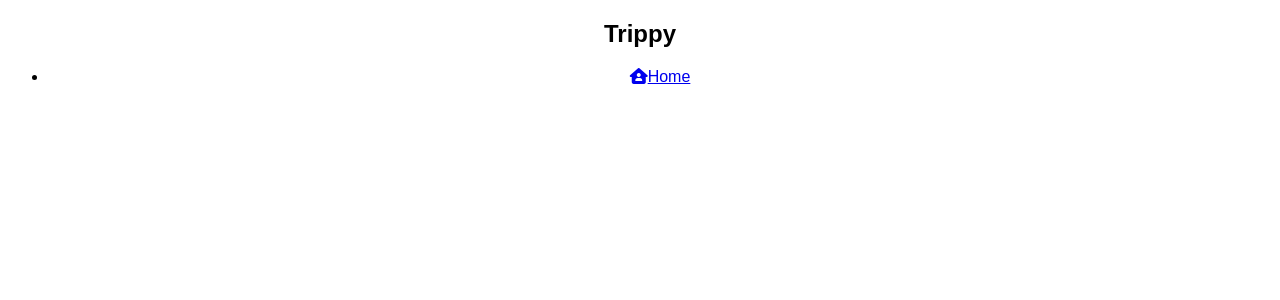
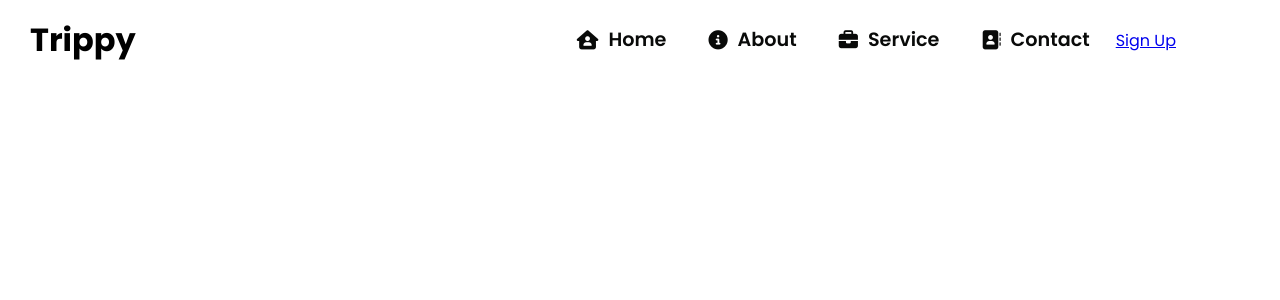
Before and after one commit to osumare4199/26may2024, a React (Create React App) app: page / in a window 1280 px wide. Shown: the top 300 px of the page. Built offline with nearby package versions, Linux system fonts and the light colour scheme.

Commit message:
Update 3 files

```diff
--- a/src/components/Navbar.js
+++ b/src/components/Navbar.js
@@ -10,11 +10,19 @@ class Navbar extends Component {
         <h1 className="navbar-logo">Trippy</h1>
 
         <ul className="nav-menu">
-          <li>
-            <a href="/">
-              <i className="fa-solid fa-house-user"></i>Home
+          {MenuItems.map((item, index)=>{
+            return(
+            <li key={index}>
+            <a className={item.cName}href="/">
+              <i className={item.icon}></i>{item.title}
             </a>
           </li>
+
+
+            )
+
+          })}
+
         </ul>
       </nav>
     );
--- a/src/components/NavbarStyles.css
+++ b/src/components/NavbarStyles.css
@@ -0,0 +1,46 @@
+.NavbarItems{
+    display: flex;
+    justify-content: space-between;
+    align-items: center;
+    padding: 0 30px;
+    box-sizing: 0 5px 15px 0 rgba(0,0,0.25);
+    width: 95%;
+    height: 80px;
+    border-radius: 13px;
+
+}
+
+.navbar-logo{
+    color: black;
+    font-size: 2rem;
+    cursor: pointer;
+
+}
+
+.nav-menu {
+    display:grid;
+    grid-template-columns: repeat(6,auto);
+    grid-gap:10px;
+    list-style: none;
+    align-items:center;
+}
+
+.nav-links{
+
+    text-decoration: none;
+    color :rgb(9, 10, 9);
+    font-size: 1.2rem;
+    font-weight: 600;
+    padding: 0.7rem 1rem;
+    white-space: nowrap;
+}
+.nav-links i{
+    padding-right: 10px;
+}
+
+.nav-links:hover{
+    background-color: aqua;
+    color: white;
+    border-radius: 4px;
+    transition: all o.2s ease-in-out;
+}
--- a/src/styles.css
+++ b/src/styles.css
@@ -1,3 +1,13 @@
+@import url('https://fonts.googleapis.com/css2?family=Poppins:ital,wght@0,200;0,300;0,400;0,500;0,600;0,700;0,800;0,900;1,100;1,200;1,300;1,400;1,500;1,600;1,700;1,800;1,900&display=swap');
+
+
+*{
+  margin:0;
+  padding: 0;
+  box-sizing: border-box;
+  font-family: 'Poppins', sans-serif;
+}
+
 .App {
   font-family: sans-serif;
   text-align: center;
```
